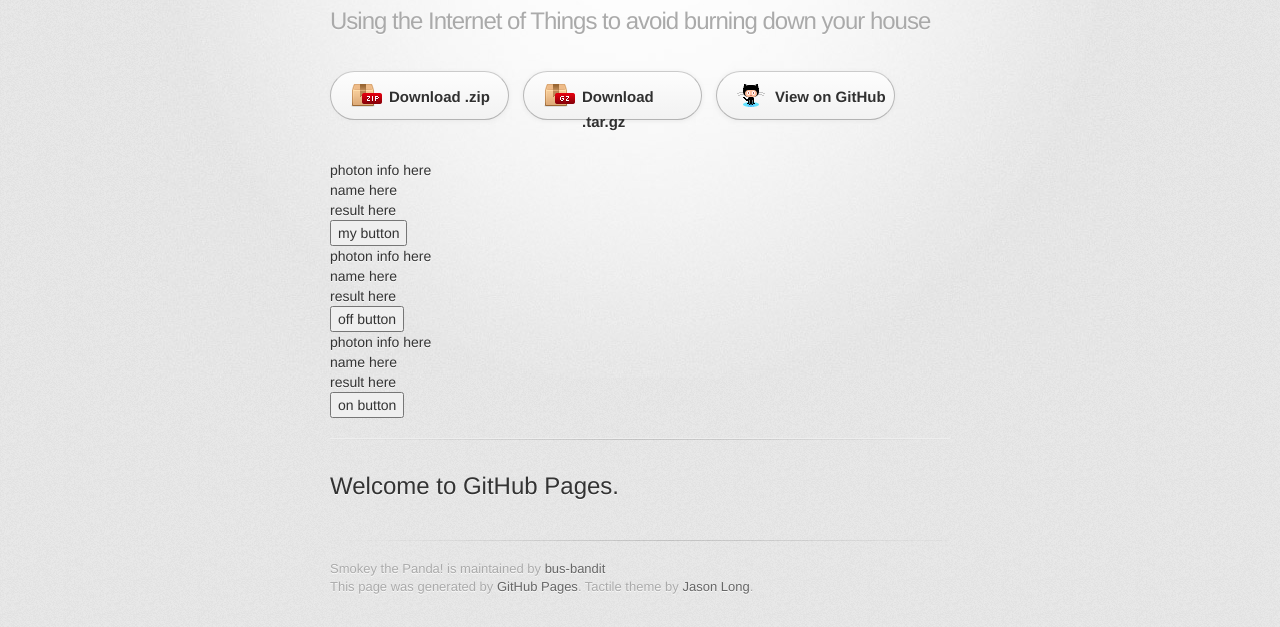
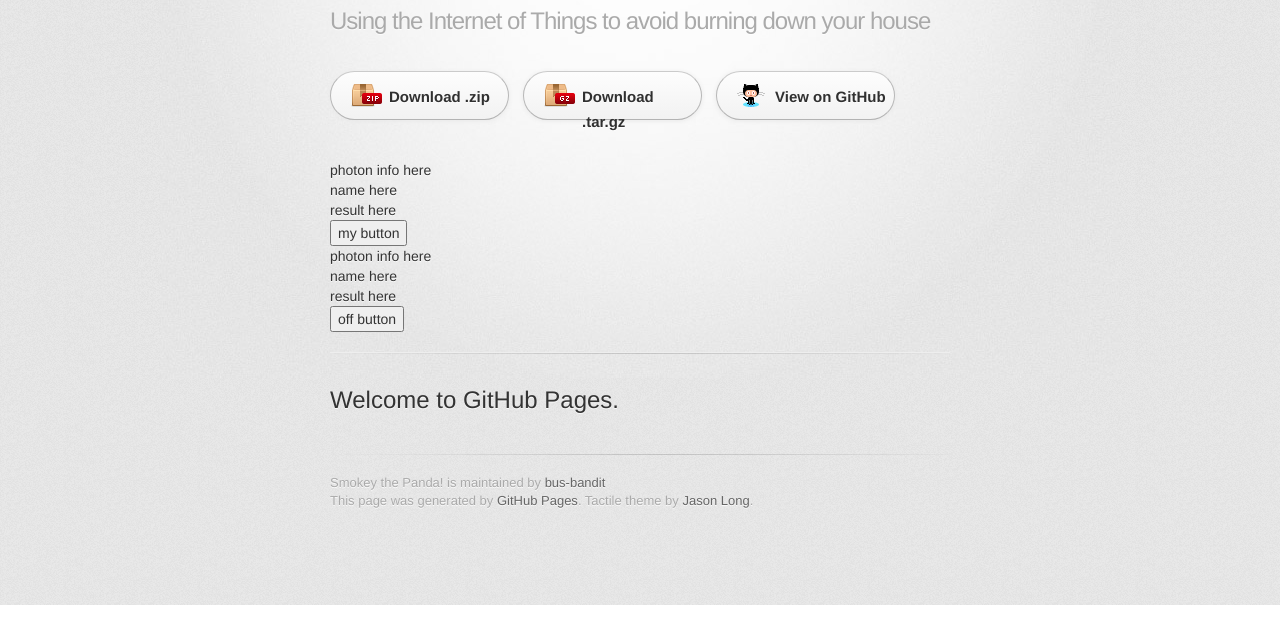
Before and after one commit to bus-bandit/smokeythepanda, a plain HTML site: page index.html in a window 1280 px wide. Shown: the part 195-822 px from the top of the page. After the commit the page ends 800 px from the top, so only its background shows below. Drawn offline with Linux system fonts and the light colour scheme; a web font is replaced by a local one.

Commit message:
removed "on" button

```diff
--- a/index.html
+++ b/index.html
@@ -110,22 +110,6 @@ $(document).ready(function() {
 			</button>
 		</section>
 
-		<section>
-			<div class = "photonInfo">
-			photon info here
-			</div>
-			<div id = "name">
-			name here
-			</div>
-			<div id = "result">
-			result here
-			</div>
-
-			<button id = "turnItOn" onclick = "turnItOff('on')">
-			on button
-			</button>
-		</section>
-
         <hr>
 
         <section id="main_content">
```
